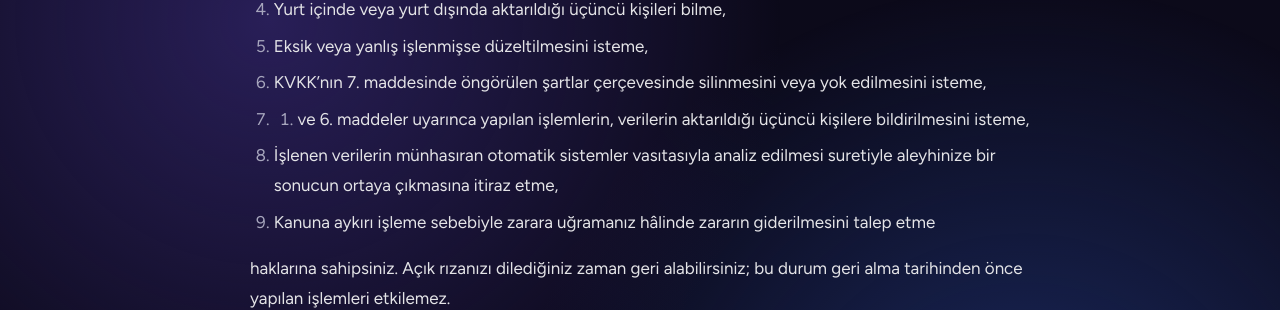
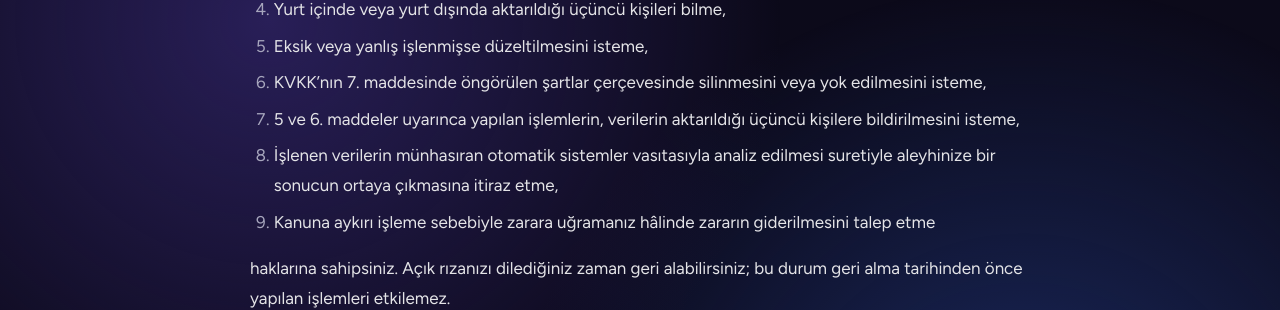
Before and after one commit to MuhammedHmz1453/MuhammedHmz1453.github.io, a Jekyll site: the page built from kvkk-aydinlatma-metni.md, in a window 1280 px wide and 900 px high, scrolled down 3487 px. Shown: the part 151-461 px from the top of the window. Built offline with Jekyll 4.4.1, drawn with Linux system fonts in a browser that asks for light colours.

Commit message:
KVKK metninde 7. hak maddesinin yanlış iç içe liste olarak görünmesi düzeltildi
Co-Authored-By: Claude Opus 5.5 <noreply@anthropic.com>
Claude-Session: https://claude.ai/code/session_015cD98G2LMLwpiJcFaBPEqb

```diff
--- a/kvkk-aydinlatma-metni.md
+++ b/kvkk-aydinlatma-metni.md
@@ -85,7 +85,7 @@ Veri sorumlusuna başvurarak:
 4. Yurt içinde veya yurt dışında aktarıldığı üçüncü kişileri bilme,
 5. Eksik veya yanlış işlenmişse düzeltilmesini isteme,
 6. KVKK'nın 7. maddesinde öngörülen şartlar çerçevesinde silinmesini veya yok edilmesini isteme,
-7. 5. ve 6. maddeler uyarınca yapılan işlemlerin, verilerin aktarıldığı üçüncü kişilere bildirilmesini isteme,
+7. 5 ve 6. maddeler uyarınca yapılan işlemlerin, verilerin aktarıldığı üçüncü kişilere bildirilmesini isteme,
 8. İşlenen verilerin münhasıran otomatik sistemler vasıtasıyla analiz edilmesi suretiyle aleyhinize bir sonucun ortaya çıkmasına itiraz etme,
 9. Kanuna aykırı işleme sebebiyle zarara uğramanız hâlinde zararın giderilmesini talep etme
 
```
